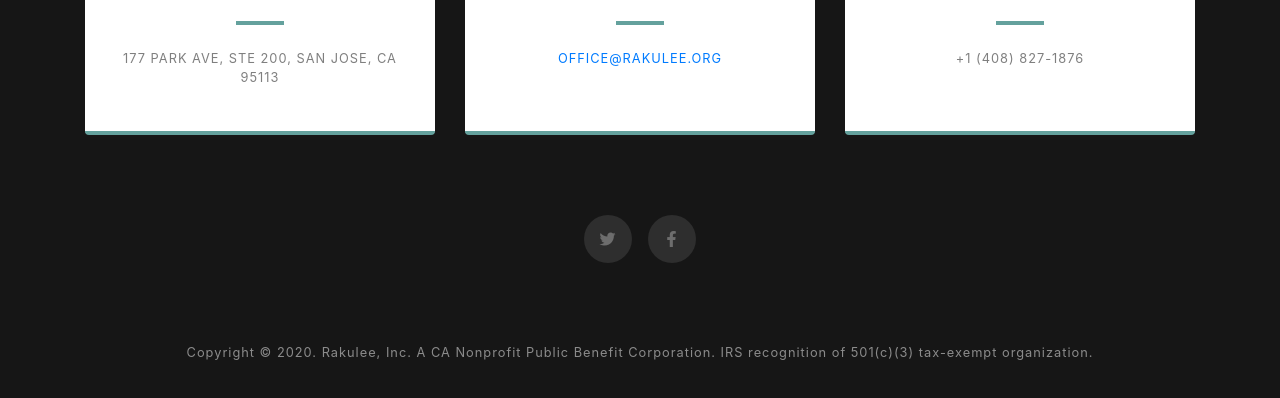
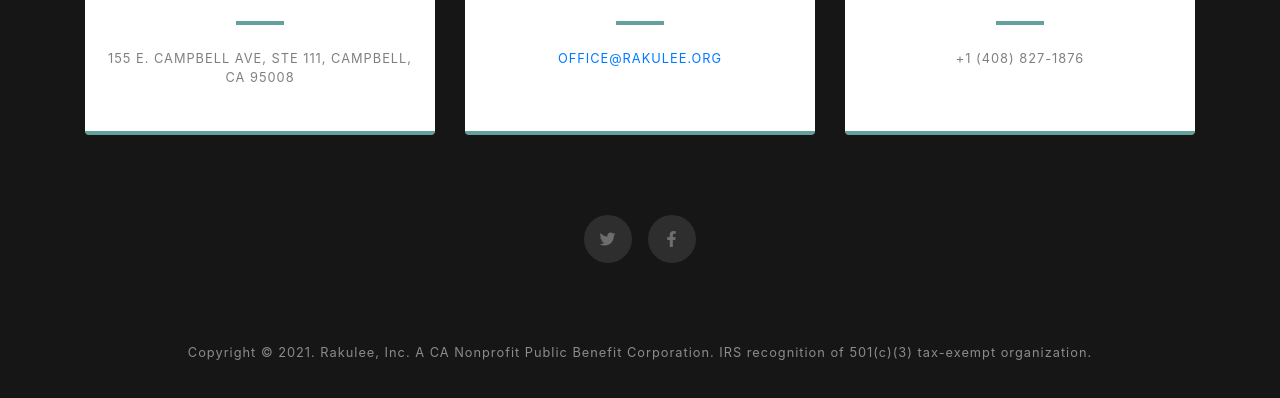
Before and after one commit to rakulee/rakulee-webpage, a website with bundled scripts: page index.html in a window 1280 px wide. Shown: the part 3759-4157 px from the top of the page. Built offline with nearby package versions, Linux system fonts and the light colour scheme.

Commit message:
Update index.html

```diff
--- a/index.html
+++ b/index.html
@@ -174,7 +174,7 @@
               <i class="fas fa-map-marked-alt text-primary mb-2"></i>
               <h4 class="text-uppercase m-0">Address</h4>
               <hr class="my-4">
-              <div class="small text-black-50">177 PARK AVE, STE 200, SAN JOSE, CA 95113</div>
+              <div class="small text-black-50">155 E. CAMPBELL AVE, STE 111, CAMPBELL, CA 95008</div>
             </div>
           </div>
         </div>
@@ -223,7 +223,7 @@
   <!-- Footer -->
   <footer class="bg-black small text-center text-white-50">
     <div class="container">
-      Copyright &copy; 2020. Rakulee, Inc. A CA Nonprofit Public Benefit Corporation. IRS recognition of 501(c)(3) tax-exempt organization.
+      Copyright &copy; 2021. Rakulee, Inc. A CA Nonprofit Public Benefit Corporation. IRS recognition of 501(c)(3) tax-exempt organization.
     </div>
   </footer>
 
```
